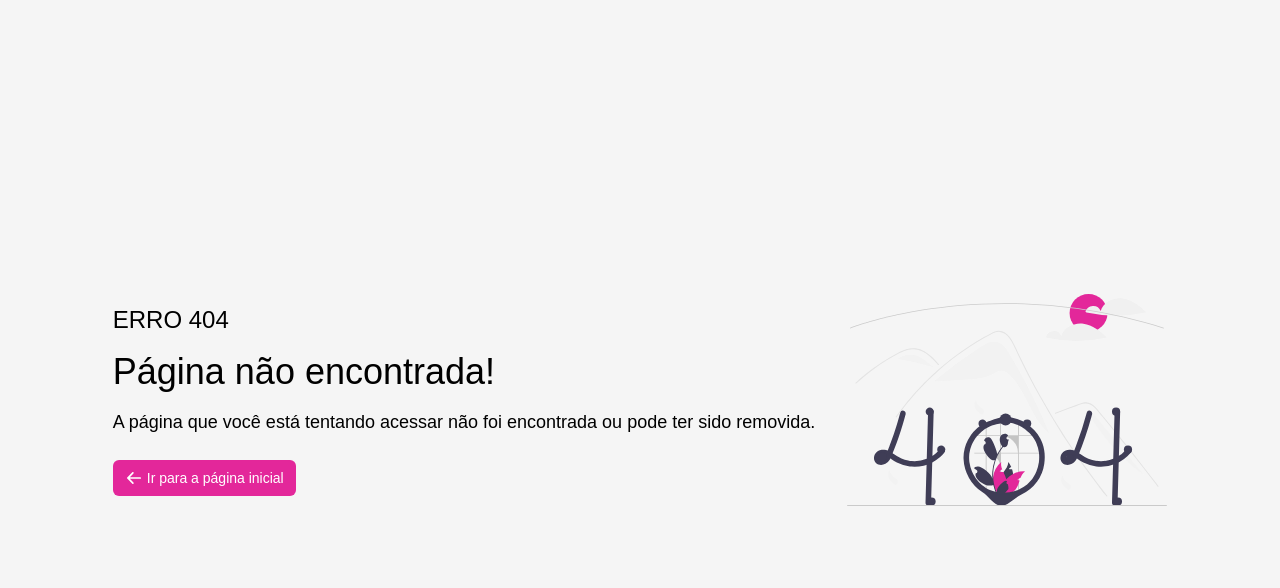
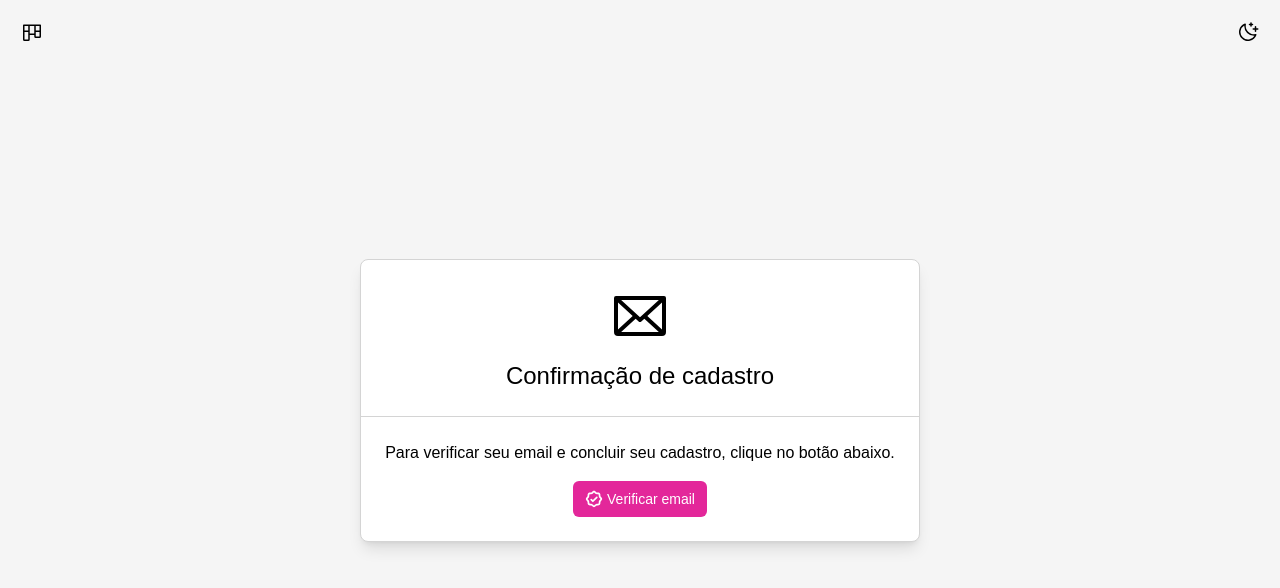
Before and after one commit to marcelosarinho/kanban, a React (Vite) app in the folder frontend/: page /auth/verify-email in a window 1280 px wide. Before the commit this address had no page. Shown: the top 588 px of the page. Built offline with nearby package versions, Linux system fonts and the light colour scheme; a web font is replaced by a local one.

Commit message:
refactor: create user route

```diff
--- a/frontend/src/pages/auth/VerifyEmail.tsx
+++ b/frontend/src/pages/auth/VerifyEmail.tsx
@@ -1,5 +1,5 @@
 import Button from "@components/Button";
-import { EnvelopeIcon } from "@phosphor-icons/react";
+import { EnvelopeIcon, SealCheckIcon } from "@phosphor-icons/react";
 import LoginCard from "@components/auth/LoginCard";
 import LoginCardBody from "@components/auth/LoginCardBody";
 import LoginCardHeader from "@components/auth/LoginCardHeader";
@@ -15,7 +15,10 @@ export default function VerifyEmail() {
         <p className="text-center dark:text-gray-300 text-md animate-slide-in-from-bottom">
           Para verificar seu email e concluir seu cadastro, clique no botão abaixo.
         </p>
-        <Button className="animate-slide-in-from-bottom justify-center mx-auto mt-4">Verificar email</Button>
+        <Button className="animate-slide-in-from-bottom justify-center mx-auto mt-4">
+          <SealCheckIcon weight="bold" className="text-lg"/>
+          Verificar email
+        </Button>
       </LoginCardBody>
     </LoginCard>
   )
--- a/frontend/src/routes/auth.tsx
+++ b/frontend/src/routes/auth.tsx
@@ -4,6 +4,7 @@ import ForgotPassword from "@pages/auth/ForgotPassword";
 import ResetPassword from "@pages/auth/ResetPassword";
 import AuthLayout from "@components/auth/AuthLayout";
 import VerifyDevice from "@pages/auth/VerifyDevice";
+import VerifyEmail from "@pages/auth/VerifyEmail";
 
 const authRoutes = {
   path: '/auth',
@@ -12,6 +13,7 @@ const authRoutes = {
     { path: 'login', Component: Login },
     { path: 'verify-device', Component: VerifyDevice },
     { path: 'sign-up', Component: Register },
+    { path: 'verify-email', Component: VerifyEmail },
     { path: 'forgot-password', Component: ForgotPassword },
     { path: 'reset-password', Component: ResetPassword },
   ]
```
Also changed, not shown: 1 other file (tests, documents, lock files or other folders).
